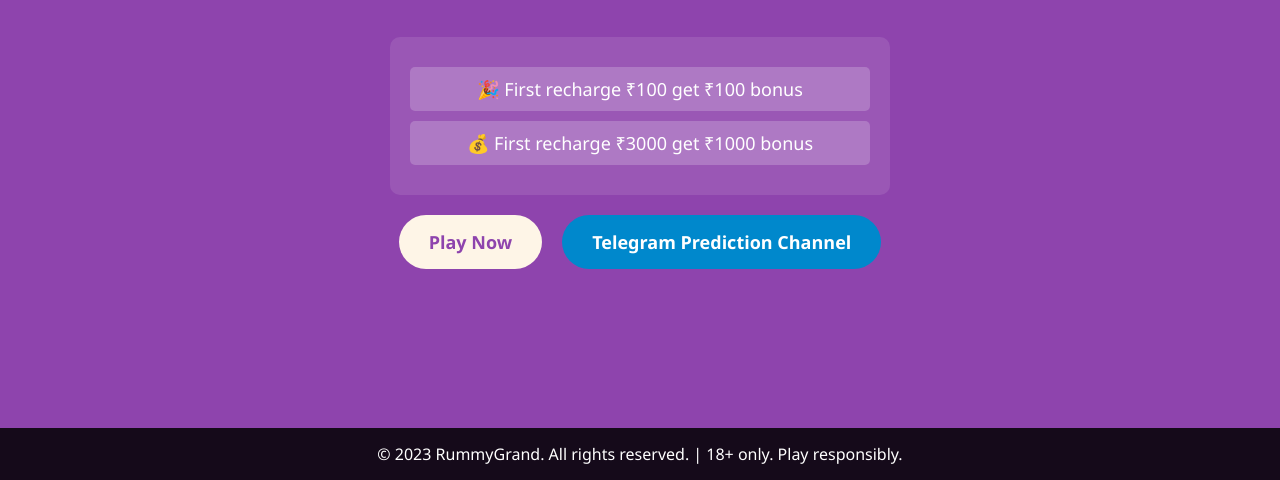
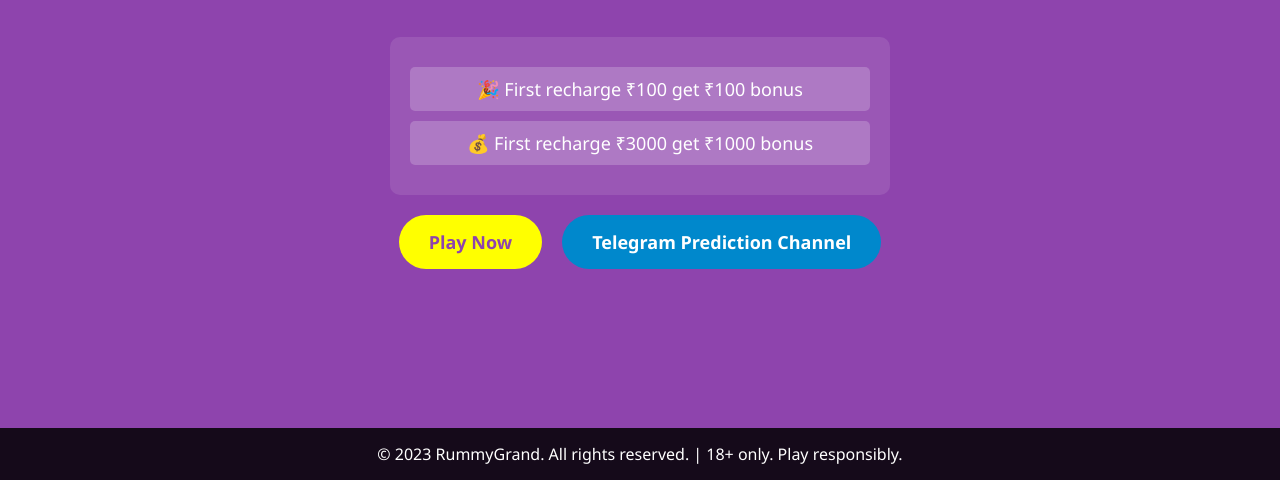
Before and after one commit to rummygrand/rummygrand, a plain HTML site: page index.html in a window 1280 px wide. Shown: the part 320-800 px from the top of the page. Drawn offline with Linux system fonts and the light colour scheme.

Commit message:
Update index.html

```diff
--- a/index.html
+++ b/index.html
@@ -3,7 +3,7 @@
 <head>
     <meta charset="UTF-8">
     <meta name="viewport" content="width=device-width, initial-scale=1.0">
-    <title>RummyGrand - Play Rummy & Win Cash</title>
+    <title>RummyGrand - Play Rummy Grand & Win Cash</title>
     <style>
         /* Modern Gaming Website Style */
         * {
@@ -93,7 +93,7 @@
         }
 
         .btn-primary {
-            background: #fef5e7; /* Updated button color */
+            background: #ffff00; /* Updated button color */
             color: #8e44ad; /* Purple text to match background */
         }
 
```
